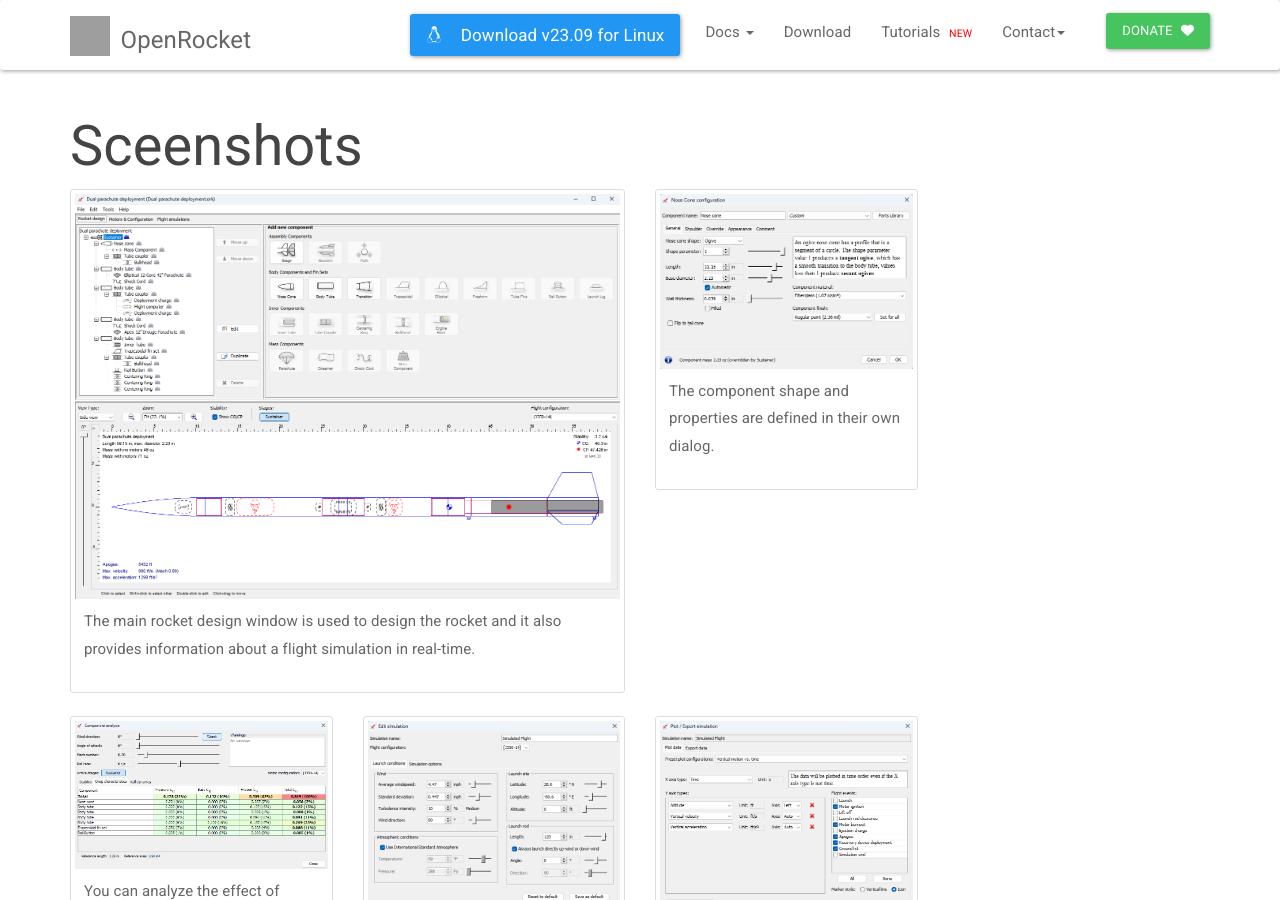
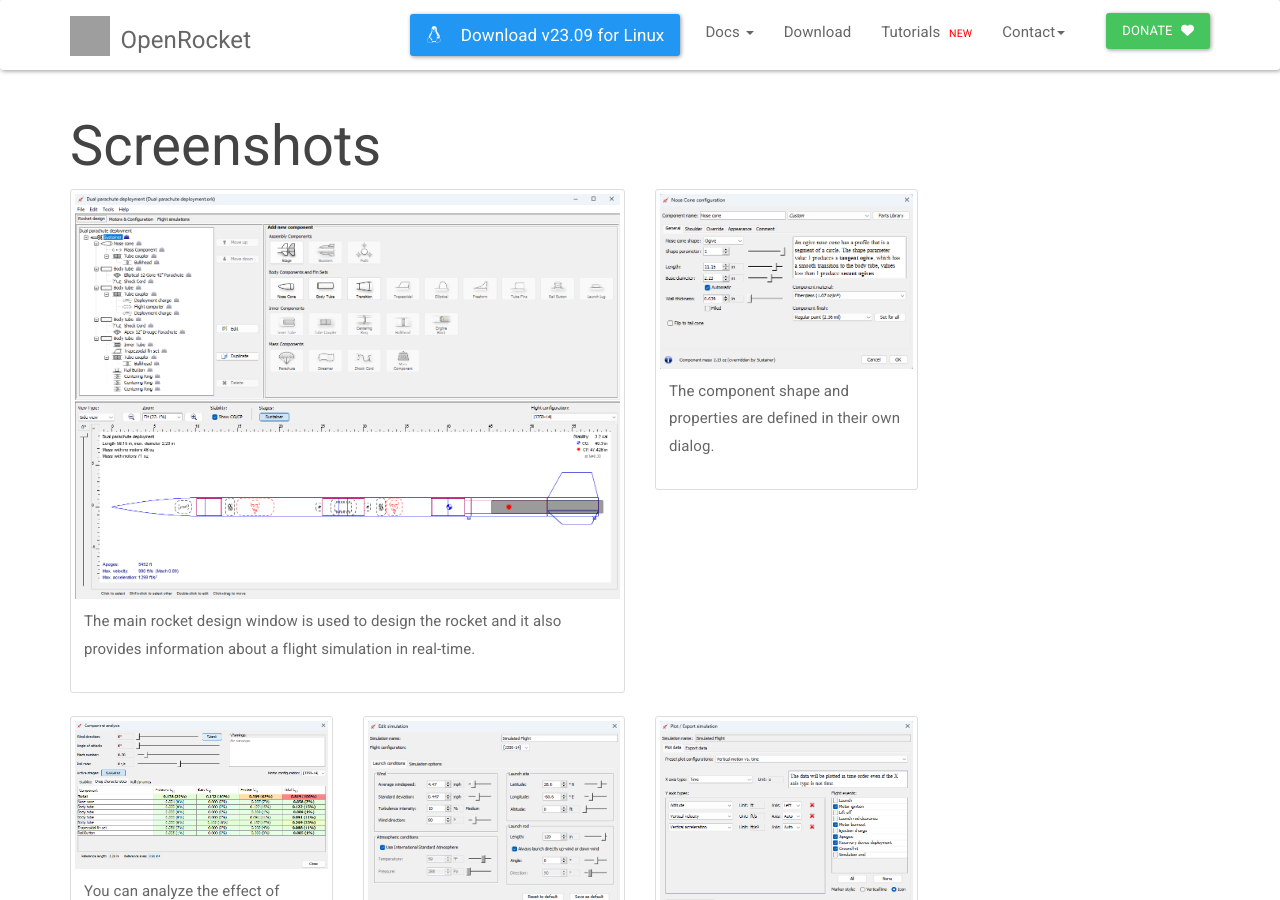
Before and after one commit to openrocket/openrocket.github.io, a Jekyll site: the page built from features.md, in a window 1280 px wide and 900 px high. Built offline with Jekyll 4.4.1, drawn with Linux system fonts in a browser that asks for light colours; nearby versions of some CDN libraries; grey boxes are pictures that could not be loaded.

Commit message:
Fix typo in Screenshots heading
Change Sceenshots to Screenshots.

Signed-off-by: Billy Olsen <billy.olsen@gmail.com>

```diff
--- a/features.md
+++ b/features.md
@@ -4,7 +4,7 @@
 id: features
 ---
 
-# Sceenshots
+# Screenshots
 
 {% include screenshots.html %}
 
```
